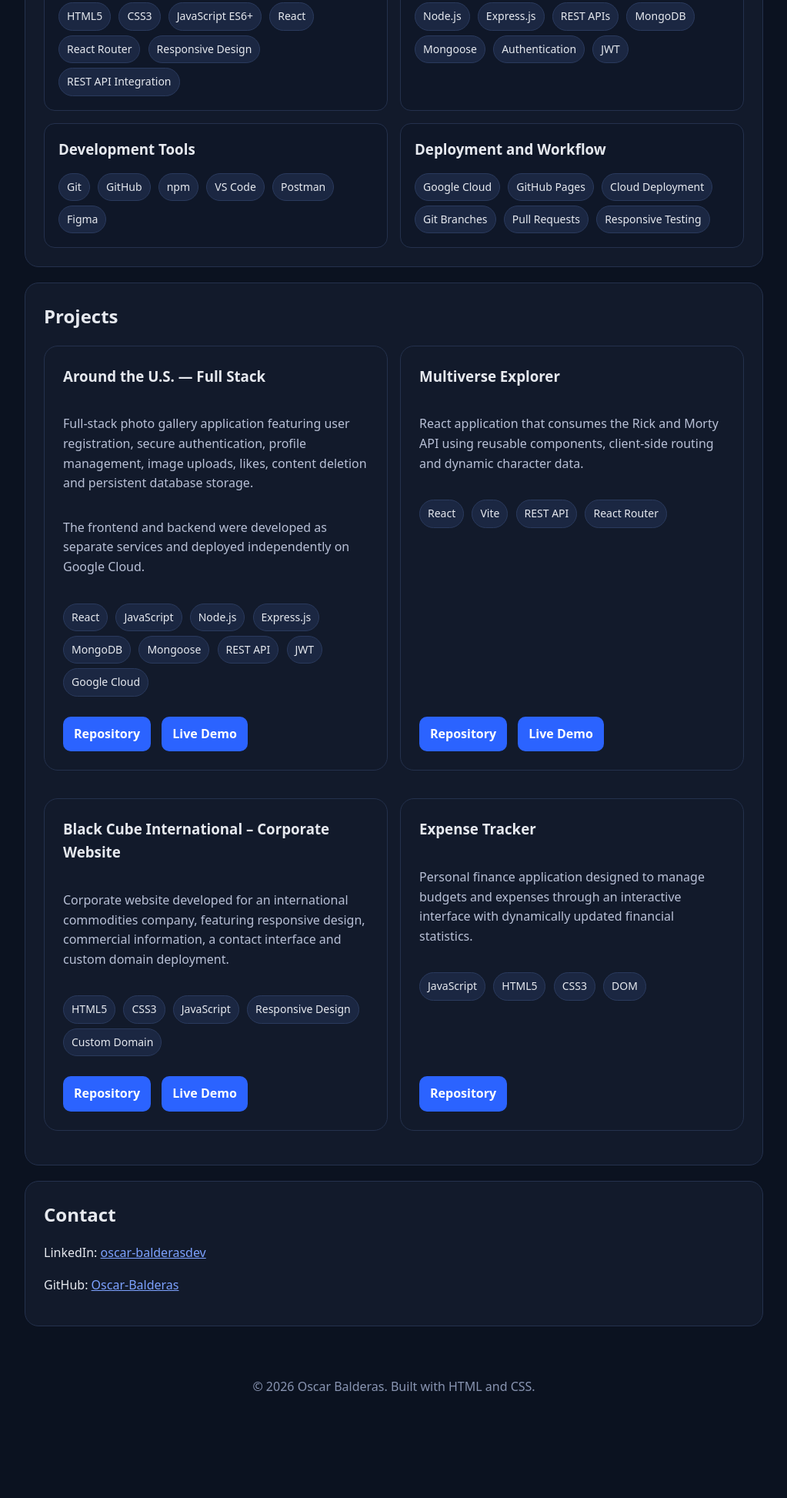
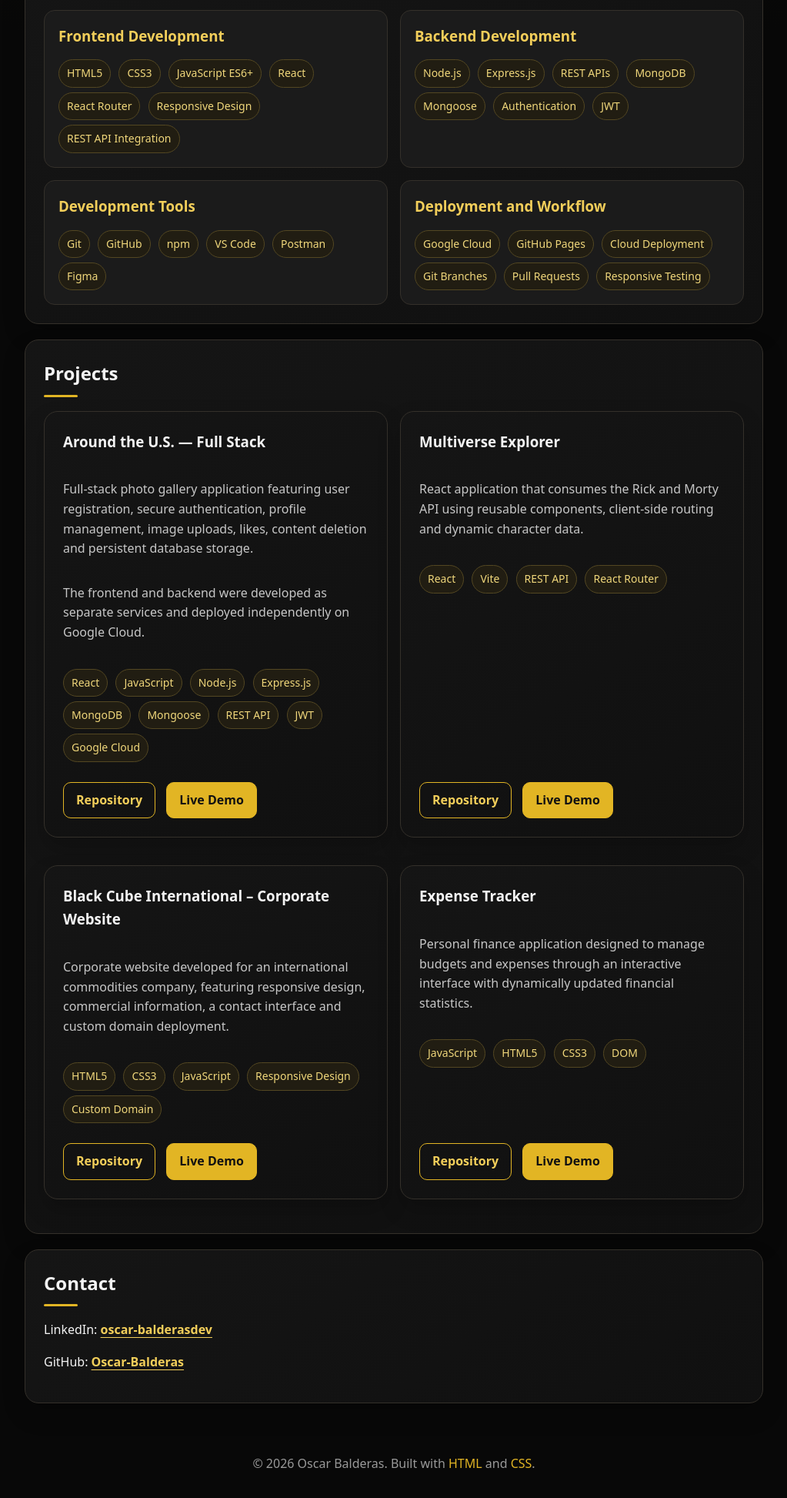
Before and after one commit to Oscar-Balderas/oscar-balderas-portfolio, a plain HTML site: page index.html in a window 1280 px wide. Shown: the part 788-2734 px from the top of the page at 77% size, without its empty margins (128-1151 px from the left). Before the commit the page ends 2659 px from the top, so only its background shows below. Drawn offline with Linux system fonts and the light colour scheme.

Commit message:
Enhance styling and add project demo links
Added CSS variables for theming and improved styles for various elements. Updated button classes and added live demo links for projects.

```diff
--- a/index.html
+++ b/index.html
@@ -16,6 +16,25 @@
   <title>Oscar Balderas | Full-Stack Web Developer</title>
 
   <style>
+    :root {
+      --background: #080808;
+      --background-soft: #101010;
+      --card: #151515;
+      --card-secondary: #1b1b1b;
+      --border: #34302a;
+      --border-hover: #d9aa22;
+
+      --text-primary: #f4f4f4;
+      --text-secondary: #c7c7c7;
+      --text-muted: #999999;
+
+      --gold: #e2b524;
+      --gold-dark: #b98e0c;
+      --gold-light: #f2ce5a;
+
+      --button-text: #111111;
+    }
+
     * {
       box-sizing: border-box;
     }
@@ -26,33 +45,52 @@
 
     body {
       margin: 0;
-      background: #0b1220;
-      color: #e6e9ef;
+      background:
+        radial-gradient(
+          circle at top,
+          #1a160b 0,
+          var(--background) 34%
+        );
+      color: var(--text-primary);
       font-family: system-ui, "Segoe UI", Roboto, Arial, sans-serif;
       line-height: 1.6;
     }
 
+    a {
+      color: inherit;
+    }
+
     .hero {
-      padding: 80px 20px 40px;
-      background: #0b1220;
+      padding: 88px 20px 46px;
       text-align: center;
     }
 
     .hero h1 {
       margin: 0;
-      font-size: clamp(36px, 6vw, 50px);
+      font-size: clamp(38px, 6vw, 54px);
+      letter-spacing: -1px;
+    }
+
+    .hero h1::after {
+      display: block;
+      width: 72px;
+      height: 4px;
+      margin: 18px auto 0;
+      border-radius: 999px;
+      background: var(--gold);
+      content: "";
     }
 
     .hero__role {
-      margin: 10px 0 0;
-      color: #cbd5f5;
-      font-size: 20px;
-      font-weight: 600;
+      margin: 18px 0 0;
+      color: var(--text-primary);
+      font-size: 21px;
+      font-weight: 700;
     }
 
     .hero__specialty {
       margin: 4px 0 0;
-      color: #9ca9c7;
+      color: var(--gold-light);
       font-size: 16px;
     }
 
@@ -65,26 +103,38 @@
     .card {
       margin-bottom: 20px;
       padding: 24px;
-      border: 1px solid #24314d;
+      border: 1px solid var(--border);
       border-radius: 18px;
-      background: #121a2b;
+      background: linear-gradient(
+        145deg,
+        var(--card) 0%,
+        var(--background-soft) 100%
+      );
+      box-shadow: 0 14px 30px rgb(0 0 0 / 20%);
     }
 
     h2 {
       margin-top: 0;
       margin-bottom: 18px;
+      color: var(--text-primary);
+    }
+
+    h2::after {
+      display: block;
+      width: 44px;
+      height: 3px;
+      margin-top: 8px;
+      border-radius: 999px;
+      background: var(--gold);
+      content: "";
     }
 
     h3 {
       margin-top: 0;
+      color: var(--text-primary);
     }
 
-    .grid {
-      display: grid;
-      grid-template-columns: 1fr;
-      gap: 16px;
-    }
-
+    .grid,
     .skills-grid {
       display: grid;
       grid-template-columns: 1fr;
@@ -93,13 +143,22 @@
 
     .skill-group {
       padding: 18px;
-      border: 1px solid #24314d;
+      border: 1px solid var(--border);
       border-radius: 14px;
-      background: #0f1728;
+      background: var(--card-secondary);
+      transition:
+        border-color 0.2s,
+        transform 0.2s;
+    }
+
+    .skill-group:hover {
+      border-color: var(--gold-dark);
+      transform: translateY(-2px);
     }
 
     .skill-group h3 {
       margin-bottom: 10px;
+      color: var(--gold-light);
     }
 
     @media (min-width: 800px) {
@@ -113,35 +172,50 @@
       display: inline-block;
       margin-top: 14px;
       margin-right: 10px;
-      padding: 10px 14px;
+      padding: 10px 16px;
+      border: 1px solid var(--gold);
       border-radius: 10px;
-      background: #2b63ff;
-      color: #ffffff;
-      font-weight: 600;
+      background: var(--gold);
+      color: var(--button-text);
+      font-weight: 700;
       text-decoration: none;
       transition:
         background 0.2s,
+        border-color 0.2s,
+        color 0.2s,
         transform 0.2s;
     }
 
     .btn:hover {
-      background: #1f4ed8;
+      border-color: var(--gold-light);
+      background: var(--gold-light);
       transform: translateY(-2px);
+    }
+
+    .btn--secondary {
+      background: transparent;
+      color: var(--gold-light);
+    }
+
+    .btn--secondary:hover {
+      background: var(--gold);
+      color: var(--button-text);
     }
 
     .btn:focus-visible,
     a:focus-visible {
-      outline: 3px solid #9db5ff;
-      outline-offset: 3px;
+      outline: 3px solid var(--gold-light);
+      outline-offset: 4px;
     }
 
     .tag {
       display: inline-block;
       margin: 6px 6px 0 0;
       padding: 6px 10px;
-      border: 1px solid #2a3a5d;
+      border: 1px solid #534722;
       border-radius: 999px;
-      background: #1b2742;
+      background: #211d12;
+      color: #f0d77b;
       font-size: 14px;
     }
 
@@ -150,20 +224,34 @@
     }
 
     .muted {
-      color: #b8c0d6;
+      color: var(--text-secondary);
     }
 
     .contact-link {
-      color: #7da2ff;
+      color: var(--gold-light);
+      font-weight: 600;
+      text-decoration-thickness: 1px;
+      text-underline-offset: 4px;
     }
 
     .contact-link:hover {
-      color: #a8bcff;
+      color: var(--gold);
     }
 
     .project-card {
       display: flex;
       flex-direction: column;
+      border-color: var(--border);
+      transition:
+        border-color 0.2s,
+        transform 0.2s,
+        box-shadow 0.2s;
+    }
+
+    .project-card:hover {
+      border-color: var(--border-hover);
+      transform: translateY(-3px);
+      box-shadow: 0 18px 38px rgb(0 0 0 / 35%);
     }
 
     .project-card__actions {
@@ -173,8 +261,32 @@
 
     footer {
       padding: 10px 20px 40px;
-      color: #8995b2;
+      color: var(--text-muted);
       text-align: center;
+    }
+
+    footer span {
+      color: var(--gold);
+    }
+
+    @media (max-width: 480px) {
+      .hero {
+        padding-top: 64px;
+      }
+
+      .wrap {
+        padding: 14px;
+      }
+
+      .card {
+        padding: 20px;
+      }
+
+      .btn {
+        width: 100%;
+        margin-right: 0;
+        text-align: center;
+      }
     }
   </style>
 </head>
@@ -311,7 +423,7 @@
 
           <div class="project-card__actions">
             <a
-              class="btn"
+              class="btn btn--secondary"
               href="https://github.com/Oscar-Balderas/web_project_api_full"
               target="_blank"
               rel="noopener noreferrer"
@@ -348,7 +460,7 @@
 
           <div class="project-card__actions">
             <a
-              class="btn"
+              class="btn btn--secondary"
               href="https://github.com/Oscar-Balderas/multiverse-explorer-frontend"
               target="_blank"
               rel="noopener noreferrer"
@@ -387,7 +499,7 @@
 
           <div class="project-card__actions">
             <a
-              class="btn"
+              class="btn btn--secondary"
               href="https://github.com/Oscar-Balderas/blackcube-website"
               target="_blank"
               rel="noopener noreferrer"
@@ -425,12 +537,21 @@
 
           <div class="project-card__actions">
             <a
-              class="btn"
+              class="btn btn--secondary"
               href="https://github.com/Oscar-Balderas/web_project_expenses_es"
               target="_blank"
               rel="noopener noreferrer"
             >
               Repository
+            </a>
+
+            <a
+              class="btn"
+              href="https://oscar-balderas.github.io/web_project_expenses_es/"
+              target="_blank"
+              rel="noopener noreferrer"
+            >
+              Live Demo
             </a>
           </div>
         </article>
@@ -470,7 +591,10 @@
   </main>
 
   <footer>
-    <p>© 2026 Oscar Balderas. Built with HTML and CSS.</p>
+    <p>
+      © 2026 Oscar Balderas.
+      Built with <span>HTML</span> and <span>CSS</span>.
+    </p>
   </footer>
 
 </body>
```
